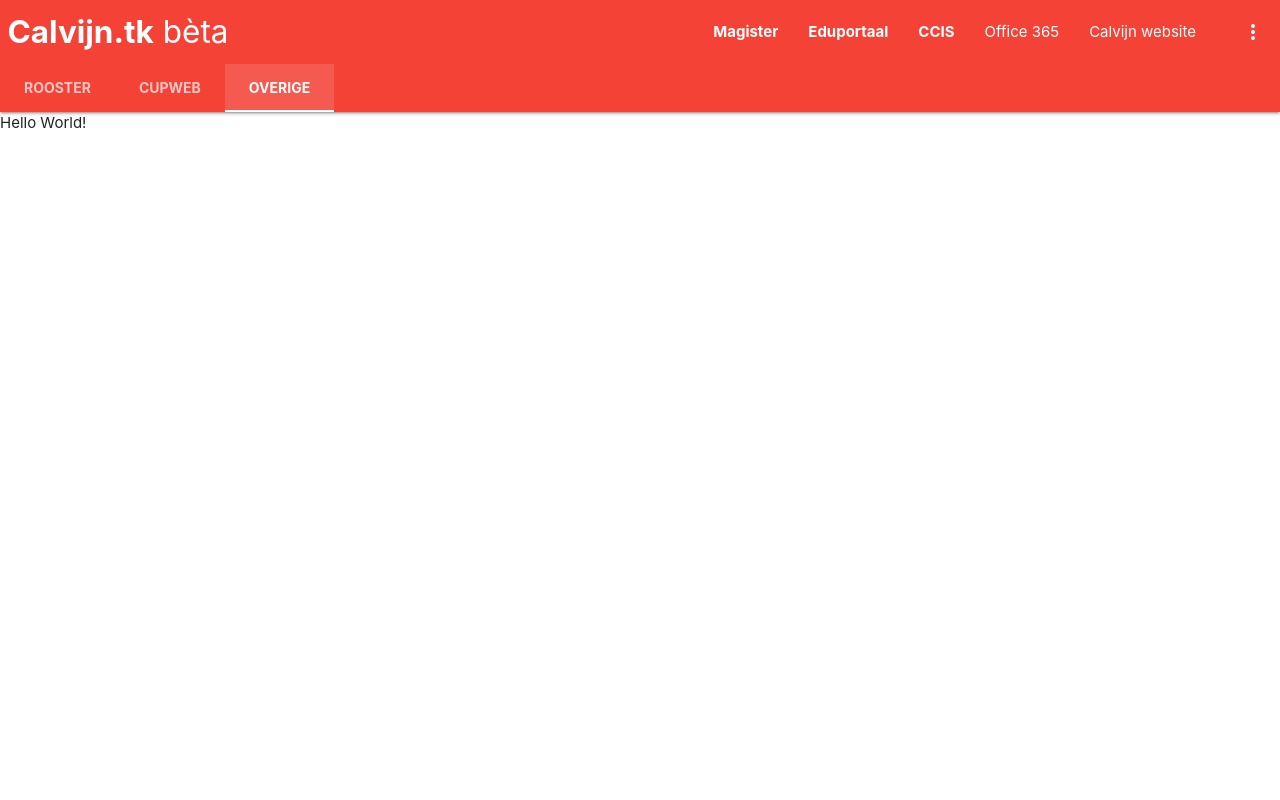
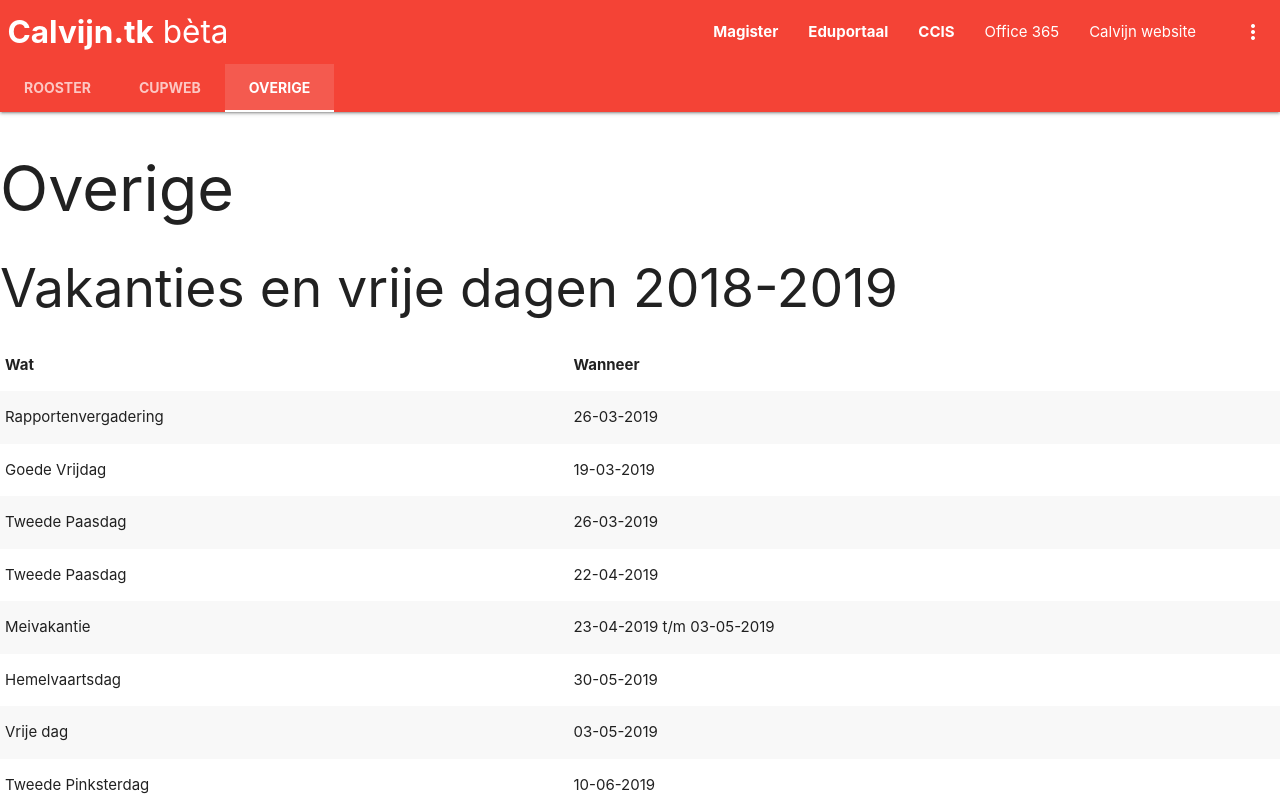
Before and after one commit to gllms/calvijn.tk-beta, a plain HTML site: page index.html in a window 1280 px wide. Both pictures are taken after a click on the link "OVERIGE". Shown: the top 800 px of the page. Drawn offline with Linux system fonts and the light colour scheme.

Commit message:
Add table with events (only showing future events)

```diff
--- a/index.html
+++ b/index.html
@@ -16,6 +16,7 @@
     <link href="https://fonts.googleapis.com/icon?family=Material+Icons" rel="stylesheet">
     <script src="lib/jquery-3.3.1.min.js"></script>
     <script src="lib/materialize.js"></script>
+    <script src="lib/moment.min.js"></script>
     <script src="script.js"></script>
 </head>
 
@@ -38,31 +39,49 @@
                 <li><a href="https://www.office.com/?auth=2&home=1" target="_blank">Office 365</a></li>
                 <li><a href="https://www.calvijncollege.nl/" target="_blank">Calvijn website</a></li>
                 <!-- Dropdown Trigger -->
-                <li><a class="dropdown-trigger" data-target="ddMenu"><i class="material-icons right">more_vert</i></a></li>
+                <li><a class="dropdown-trigger" data-target="ddMenu"><i class="material-icons right">more_vert</i></a>
+                </li>
             </ul>
         </div>
         <!-- Tabs -->
         <div class="nav-content red" id="tabs">
             <ul class="tabs tabs-transparent">
-              <li class="tab"><a class="active" href="#rooster"><b>Rooster</b></a></li>
-              <li class="tab"><a href="#cup"><b>Cupweb</b></a></li>
-              <li class="tab"><a href="#overige"><b>Overige</b></a></li>
+                <li class="tab"><a class="active" href="#rooster"><b>Rooster</b></a></li>
+                <li class="tab"><a href="#cup"><b>Cupweb</b></a></li>
+                <li class="tab"><a href="#overige"><b>Overige</b></a></li>
             </ul>
         </div>
     </nav>
     <!-- Tab pages-->
     <div id="rooster" class="col s12">
-        <iframe src="https://calvijncollege.zportal.nl/api/v2/oauth" id="frmzermelo" style="border: 0; width: 100%; height: 1000px">Uw
-        browser ondersteund een functie niet uit Calvijn.tk<br>Gebruik een andere browser.</iframe>
+        <iframe src="https://calvijncollege.zportal.nl/api/v2/oauth" id="frmzermelo"
+            style="border: 0; width: 100%; height: 1000px">Uw
+            browser ondersteund een functie niet uit Calvijn.tk<br>Gebruik een andere browser.</iframe>
     </div>
 
     <div id="cup" class="col s12">
         <iframe src="https://ccgobb.cupweb6.nl" style="border: 0; width: 100%; height: 1000px">Uw
-        browser ondersteund een functie niet uit Calvijn.tk<br>Gebruik een andere browser.</iframe>
+            browser ondersteund een functie niet uit Calvijn.tk<br>Gebruik een andere browser.</iframe>
     </div>
 
     <div id="overige" class="col s12">
-        Hello World!
+        <h1>Overige</h1>
+        <h2>Vakanties en vrije dagen 2018-2019</h2>
+        <table class="striped">
+            <thead>
+                <th>Wat</th>
+                <th>Wanneer</th>
+            </thead>
+            <tbody id="data1819"></tbody>
+        </table>
+        <h2>Vakanties en vrije dagen 2019-2020</h2>
+        <table class="striped">
+            <thead>
+                <th>Wat</th>
+                <th>Wanneer</th>
+            </thead>
+            <tbody id="data1920"></tbody>
+        </table>
     </div>
 
 </body>
--- a/script.js
+++ b/script.js
@@ -1,10 +1,4 @@
-//Code
-
-
-
-
-//Veriables
-//Vrije dagen en vakanties
+// Vrije dagen en vakanties
 let vd1819 = [
     {
         title: "Rapportenvergadering",
@@ -124,3 +118,25 @@ let vd1920 = [
         until: "21-08-2020"
     },
 ];
+
+
+// als de body is geladen
+$(function () {
+    vulTabel($("#data1819"), vd1819);
+    vulTabel($("#data1920"), vd1920);
+});
+
+function vulTabel(el, data) {
+    // loop door elk element in de array
+    data.forEach(function (e) {
+        if (e.date) { // als er een datum is
+            if (moment(e.date, "DD-MM-YYYY").isSameOrAfter(moment().subtract(1, "days"))) { // als het nog niet gebeurd is
+                el.append(`<tr><td>${e.title}</td><td>${e.date}</td></tr>`);
+            }
+        } else { // als er een from en een until is
+            if (moment(e.from, "DD-MM-YYYY").isSameOrAfter(moment().subtract(1, "days"))) { // als het nog niet gebeurd is
+                el.append(`<tr><td>${e.title}</td><td>${e.from} t/m ${e.until}</td></tr>`);
+            }
+        }
+    });
+}
```
